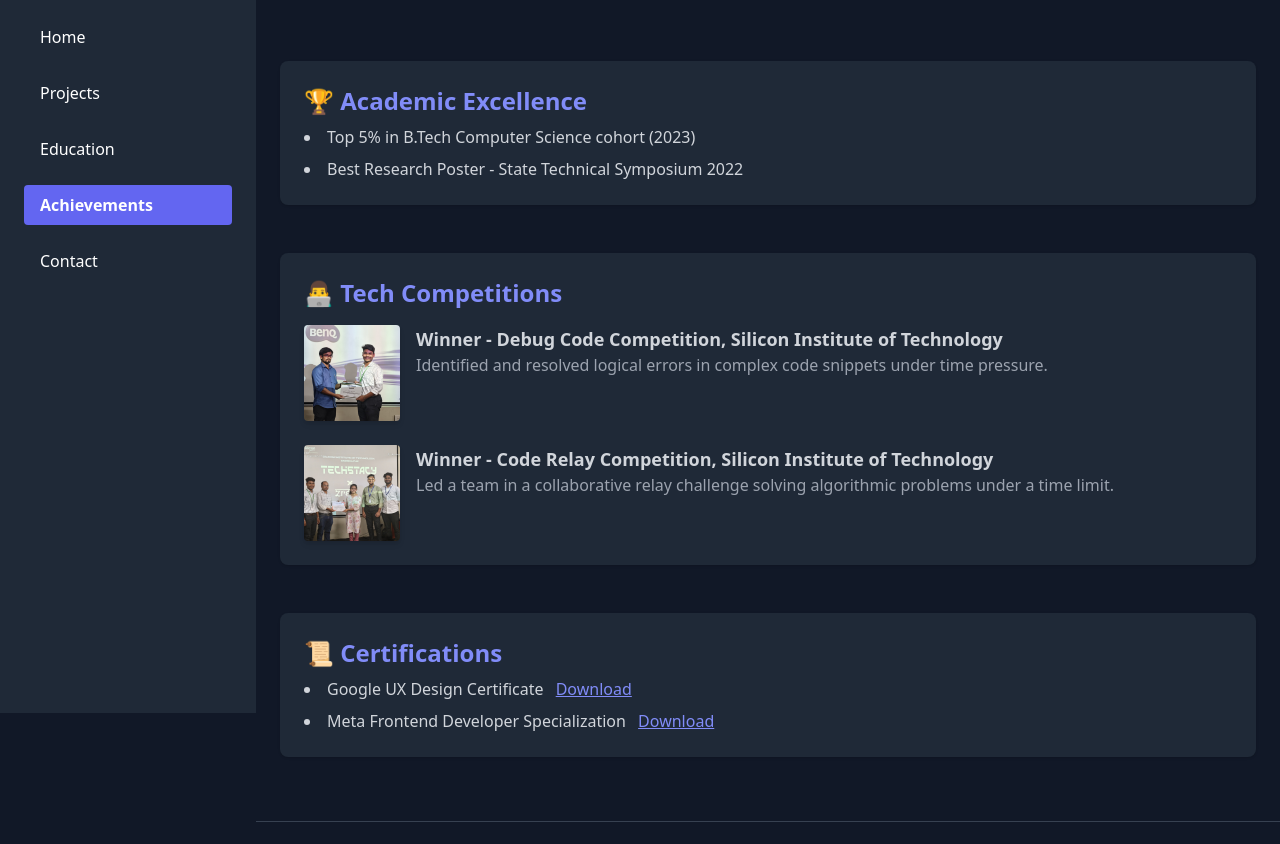
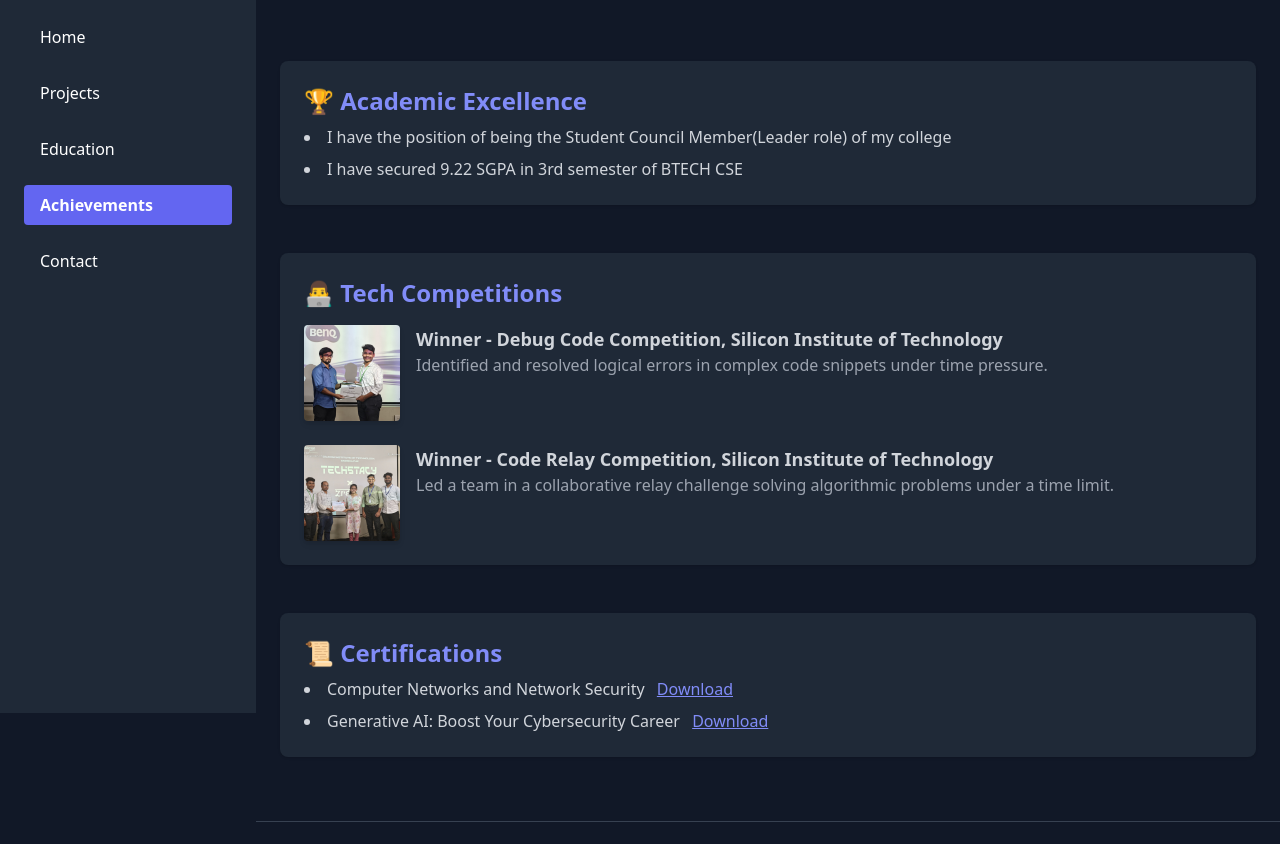
Before and after one commit to Oshankhati/Oshan-Portfolio, a plain HTML site: page achivements.html in a window 1280 px wide. Shown: the part 87-931 px from the top of the page. Drawn offline with nearby package versions, Linux system fonts and the light colour scheme.

Commit message:
i commit

```diff
--- a/achivements.html
+++ b/achivements.html
@@ -41,8 +41,8 @@
         <div class="bg-gray-800 rounded-lg p-6 shadow hover:shadow-indigo-500 transition">
           <h2 class="text-2xl font-semibold text-indigo-400 mb-2">🏆 Academic Excellence</h2>
           <ul class="list-disc list-inside text-gray-300 space-y-2">
-            <li>Top 5% in B.Tech Computer Science cohort (2023)</li>
-            <li>Best Research Poster - State Technical Symposium 2022</li>
+            <li>I have the position of being the Student Council Member(Leader role) of my college </li>
+            <li>I have secured 9.22 SGPA in 3rd semester of BTECH CSE</li>
           </ul>
         </div>
 
@@ -73,12 +73,12 @@
           <h2 class="text-2xl font-semibold text-indigo-400 mb-2">📜 Certifications</h2>
           <ul class="list-disc list-inside text-gray-300 space-y-2">
             <li>
-              <span>Google UX Design Certificate</span>
-              <a href="certificate1.pdf" download class="text-indigo-400 underline ml-2">Download</a>
+              <span>Computer Networks and Network Security</span>
+              <a href="OSHAN 6(CB).pdf" download class="text-indigo-400 underline ml-2">Download</a>
             </li>
             <li>
-              <span>Meta Frontend Developer Specialization</span>
-              <a href="certificate2.pdf" download class="text-indigo-400 underline ml-2">Download</a>
+              <span>Generative AI: Boost Your Cybersecurity Career</span>
+              <a href="OSHAN 4(CB).pdf" download class="text-indigo-400 underline ml-2">Download</a>
             </li>
           </ul>
         </div>
```
Also changed, not shown: index.html (+2 -2 lines), project.html (+2 -2 lines), 3 other files.
